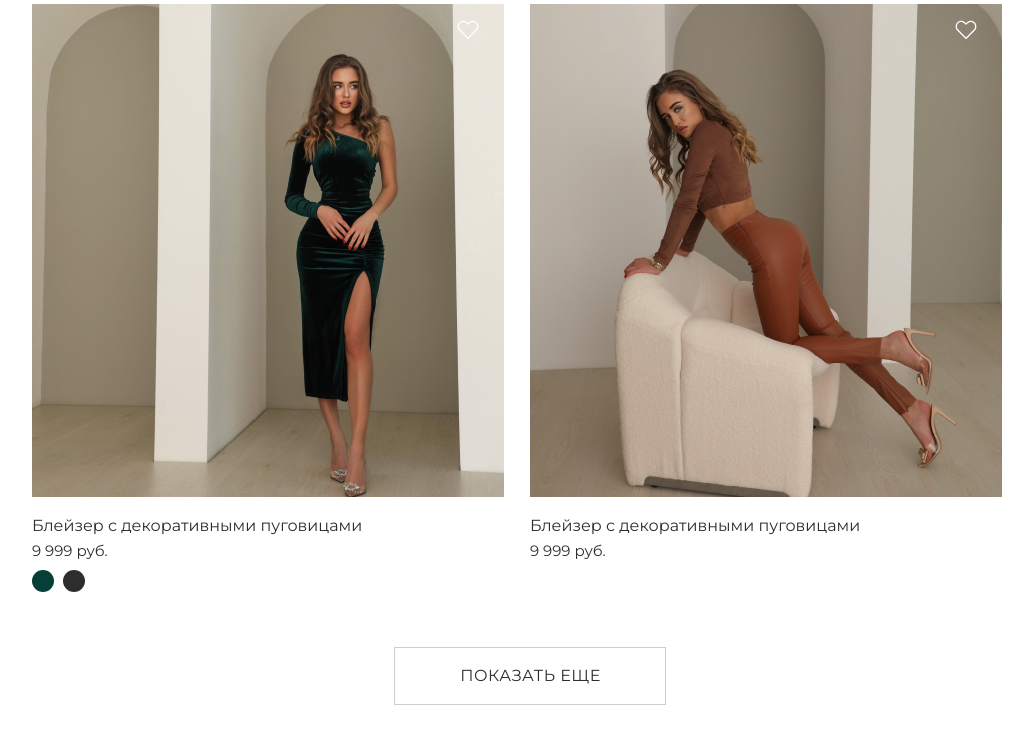
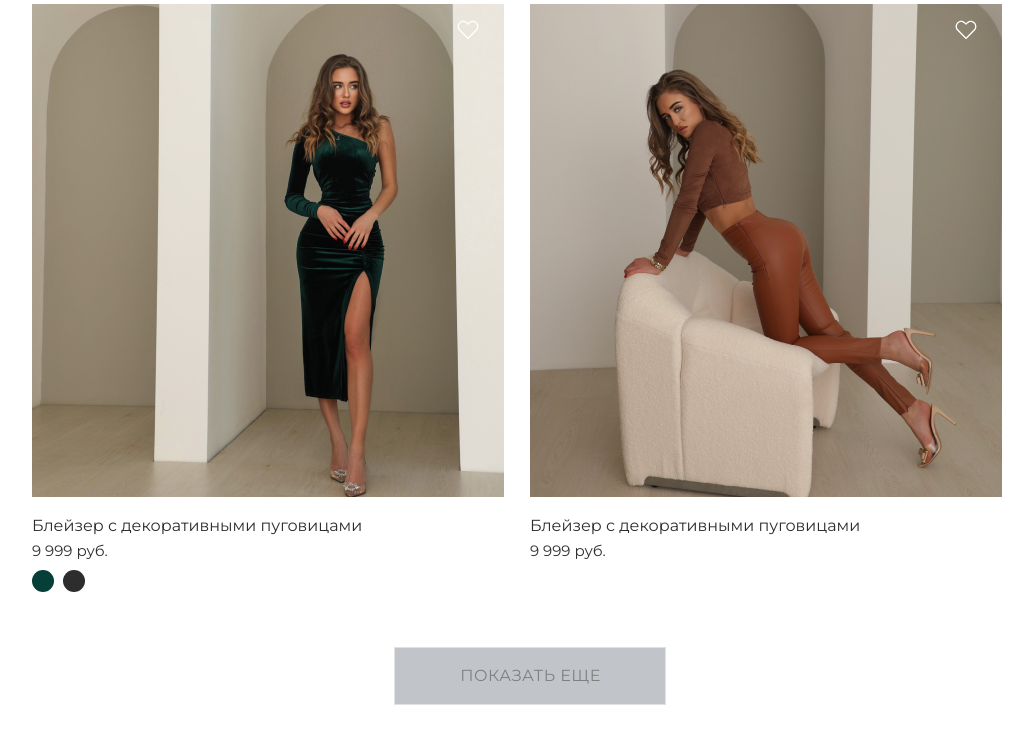
Before and after one commit to bel1semoo/sarafan, a plain HTML site: page catalog.html in a window 1280 px wide. In both pictures the pointer is over the button "ПОКАЗАТЬ ЕЩЕ". Shown: the part 3973-4717 px from the top of the page, without its empty margins (110-1143 px from the left). Drawn offline with Linux system fonts and the light colour scheme; a web font is replaced by a local one.

Commit message:
catalogDoneCOMMIT

```diff
--- a/css/catalog.css
+++ b/css/catalog.css
@@ -250,3 +250,11 @@ body{
     color: #2D2D2D;
     padding:19px 64px 19px 65px;
 }
+.more__button:hover{
+    background-color:#999ea6;
+    opacity: 60%;
+}
+.more__button:active{
+    background-color:#999ea6;
+    opacity: 80%;
+}
```
